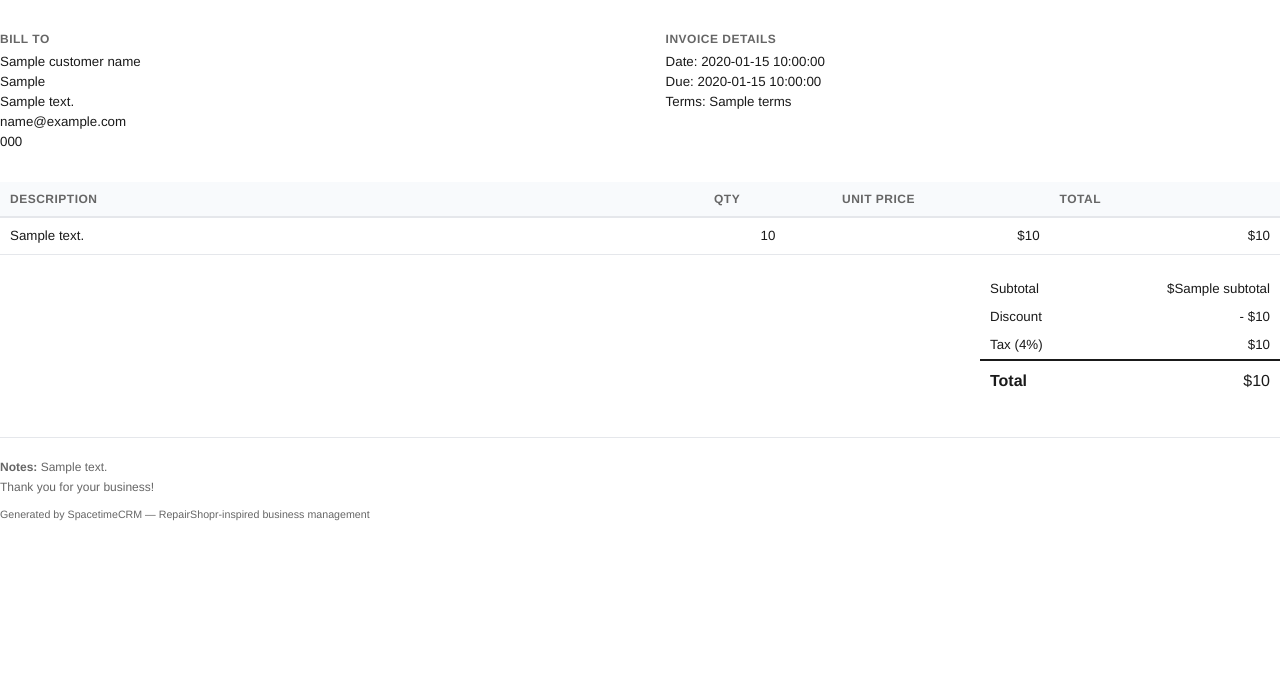
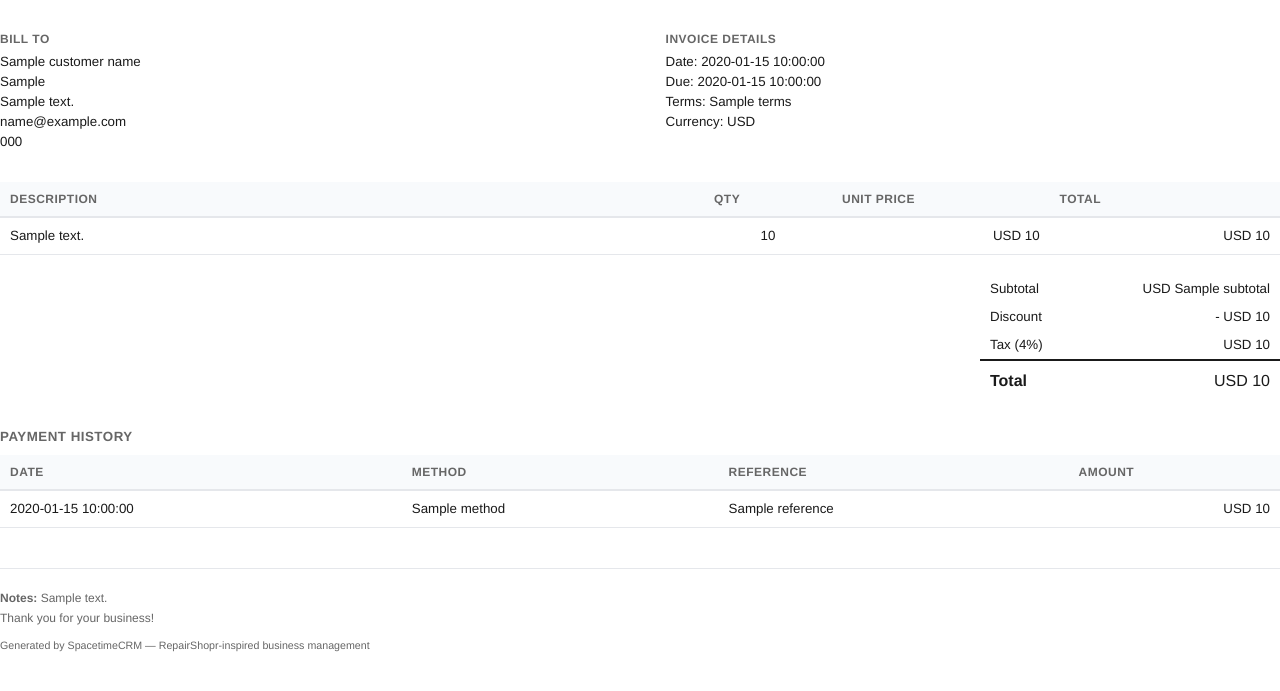
Before and after one commit to omiinaya/spacetime-crm, a Python web app: template server/templates/invoice.html in a window 1280 px wide. Shown: the part 86-777 px from the top of the page. Run offline with Jinja, Linux system fonts and the light colour scheme; the template is opened without the code that fills it: most values are stand-ins (such as "Sample title", 1, 10 or a date in 2020).

Commit message:
Invoice PDF: currency display, payment history, line-item amounts - Shows currency symbol on all financial fields - Adds Payment History table for paid/partial invoices - Shows date, method, reference, amount per payment - Fixes STDB ORDER BY limitation with _sort() - Adds server/.venv/ to .gitignore - 414 tests all green (320 backend + 94 frontend)

```diff
--- a/server/templates/invoice.html
+++ b/server/templates/invoice.html
@@ -37,6 +37,13 @@
   .totals tr td:last-child { text-align: right; font-weight: 500; }
   .totals .grand td { font-size: 12pt; font-weight: bold; border-top: 2px solid #1a1a1a; padding-top: 8px; }
 
+  .balance-due { margin: 20px 0; padding: 12px 16px; border-radius: 6px; font-size: 12pt; }
+  .balance-due.positive { background: #fef2f2; border-left: 4px solid #dc2626; }
+  .balance-due.zero { background: #f0fdf4; border-left: 4px solid #16a34a; }
+
+  .payments-section { margin-top: 30px; }
+  .payments-section h3 { font-size: 10pt; color: #666; text-transform: uppercase; letter-spacing: 0.5px; margin-bottom: 8px; }
+
   .footer { margin-top: 40px; padding-top: 20px; border-top: 1px solid #e5e7eb; font-size: 9pt; color: #666; }
   .footer p { margin-bottom: 2px; }
 </style>
@@ -70,6 +77,7 @@
       Date: {{date}}<br>
       Due: {{due_date}}<br>
       {% if terms %}Terms: {{terms}}<br>{% endif %}
+      Currency: {{currency}}
     </p>
   </div>
 </div>
@@ -88,8 +96,8 @@
     <tr>
       <td class="desc">{{item.description}}</td>
       <td class="qty">{{item.quantity}}</td>
-      <td class="amt">${{item.unit_price}}</td>
-      <td class="amt">${{item.total}}</td>
+      <td class="amt">{{currency}} {{item.unit_price}}</td>
+      <td class="amt">{{currency}} {{item.total}}</td>
     </tr>
     {% endfor %}
   </tbody>
@@ -98,23 +106,49 @@
 <table class="totals">
   <tr>
     <td>Subtotal</td>
-    <td>${{subtotal}}</td>
+    <td>{{currency}} {{subtotal}}</td>
   </tr>
   {% if discount_amount > 0 %}
   <tr>
     <td>Discount</td>
-    <td>- ${{discount_amount}}</td>
+    <td>- {{currency}} {{discount_amount}}</td>
   </tr>
   {% endif %}
   <tr>
     <td>Tax ({{tax_rate}}%)</td>
-    <td>${{tax_amount}}</td>
+    <td>{{currency}} {{tax_amount}}</td>
   </tr>
   <tr class="grand">
     <td>Total</td>
-    <td>${{total}}</td>
+    <td>{{currency}} {{total}}</td>
   </tr>
 </table>
+
+{% if payments %}
+<div class="payments-section">
+  <h3>Payment History</h3>
+  <table>
+    <thead>
+      <tr>
+        <th>Date</th>
+        <th>Method</th>
+        <th>Reference</th>
+        <th class="amt">Amount</th>
+      </tr>
+    </thead>
+    <tbody>
+      {% for pmt in payments %}
+      <tr>
+        <td>{{pmt.date}}</td>
+        <td>{{pmt.method}}</td>
+        <td>{{pmt.reference or "—"}}</td>
+        <td class="amt">{{currency}} {{pmt.amount}}</td>
+      </tr>
+      {% endfor %}
+    </tbody>
+  </table>
+</div>
+{% endif %}
 
 <div class="footer">
   {% if notes %}<p><strong>Notes:</strong> {{notes}}</p>{% endif %}
```
Also changed, not shown: server/routes/invoices.py (+14 -0 lines), 1 other file.
